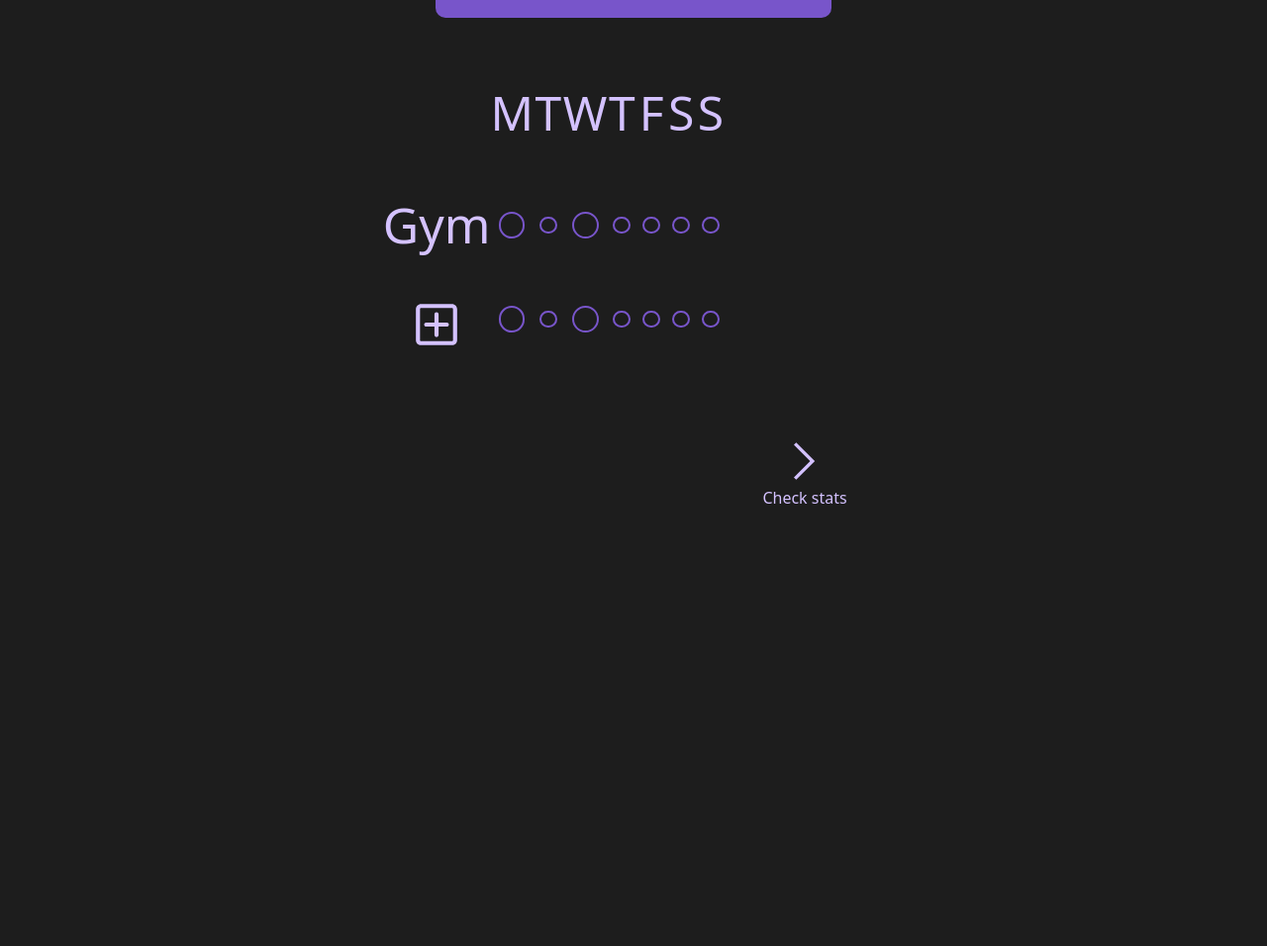
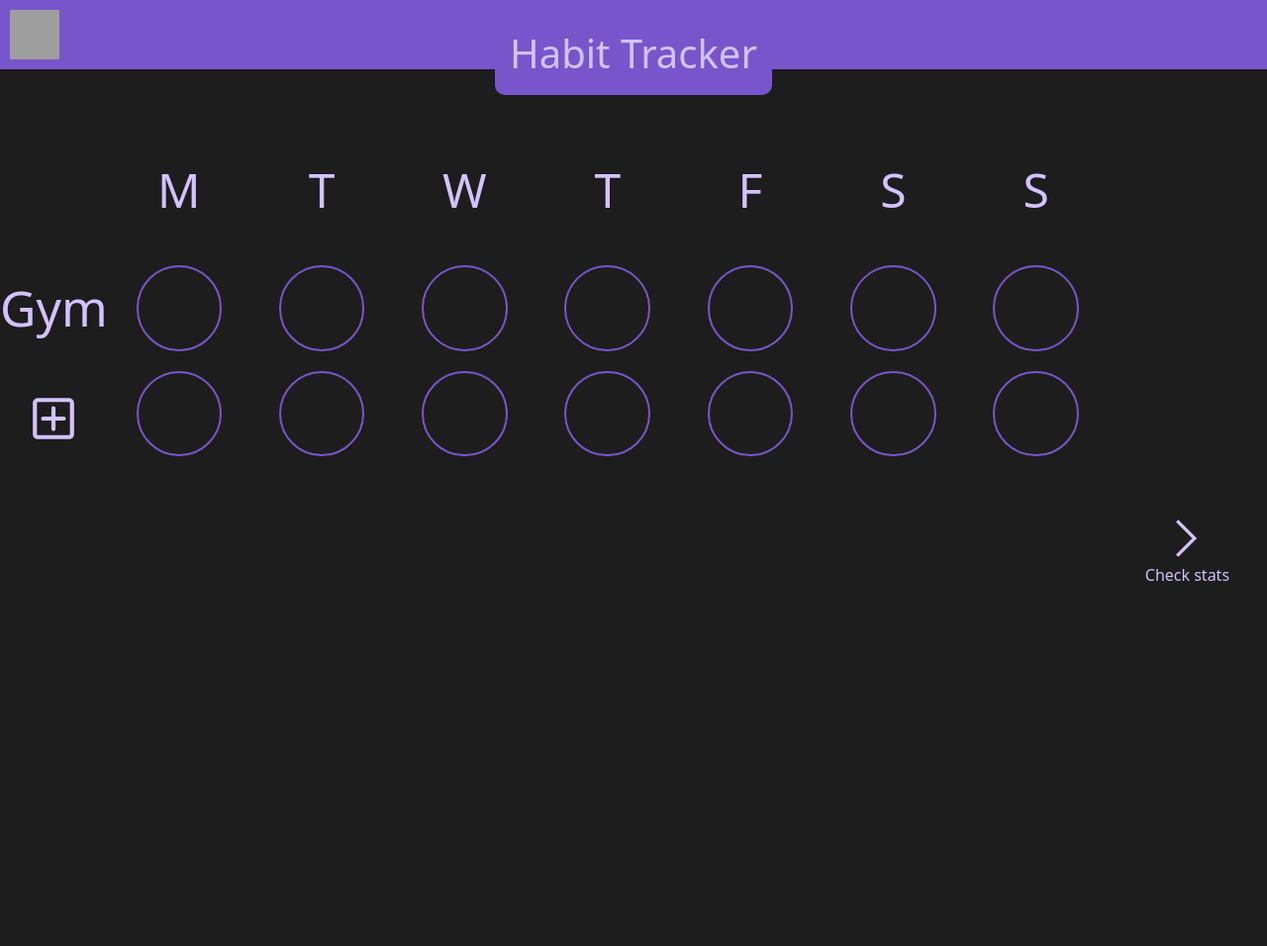
Before and after one commit to medina325/cs50-final-project-habit-tracker, a Django app: page / in a window 1280 px wide. Shown: the whole page at 99% size. Before the commit the page ends 509 px from the top, so only its background shows below. Run offline with Django 4.2, Linux system fonts and the light colour scheme; some libraries are stand-ins or nearby versions; grey boxes are pictures that could not be loaded.

Commit message:
Criando utility classes para definir background-color

```diff
--- a/habit_tracker/static/habit_tracker/css/main.css
+++ b/habit_tracker/static/habit_tracker/css/main.css
@@ -4,15 +4,17 @@
     --color-background: #e6e6e6;
     --color-primary:#2a2a2a;
 
-    --color-background-dark: #1d1d1d;
+    --color-background-dark-1: #1d1d1d;
     --color-background-dark-2: #7855ca;
     --color-background-dark-3: #31015c;
+    --color-background-dark-4: #18022b;
     --color-primary-dark: #D4C2FF;
 }
 
 * {
     margin: 0;
     padding: 0;
+    box-sizing: border-box;
     color: var(--color-primary-dark);
 }
 
@@ -21,14 +23,40 @@ html, body {
 }
 
 body {
-    background-color: var(--color-background-dark);
+    background-color: var(--color-background-dark-1);
     font-size: 1rem;
-    display: flex;
-    justify-content: center;
-    align-items: center;
 }
 
-#container {
-    width: 100vw; /* viewport width*/
-    height: 100vh; /* viewport height*/
+#layout-container {
+    width: 100vw;
+    min-height: 100vh;
+    display: flex;
+    flex-direction: column;
 }
+
+main {
+    flex: 1;
+
+    display: flex;
+    flex-direction: column;
+}
+
+.bg-dark-1 {
+    background-color: var(--color-background-dark-1);
+}
+
+.bg-dark-2 {
+    background-color: var(--color-background-dark-2);
+}
+
+.bg-dark-3 {
+    background-color: var(--color-background-dark-3);
+}
+
+.bg-dark-4 {
+    background-color: var(--color-background-dark-4);
+}
+
+.vr {
+    background-color: var(--color-background-dark-3);
+}
```
